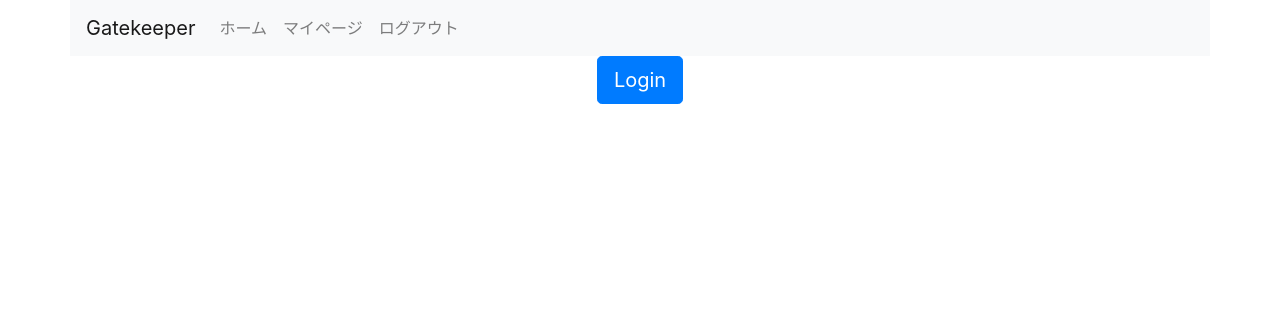
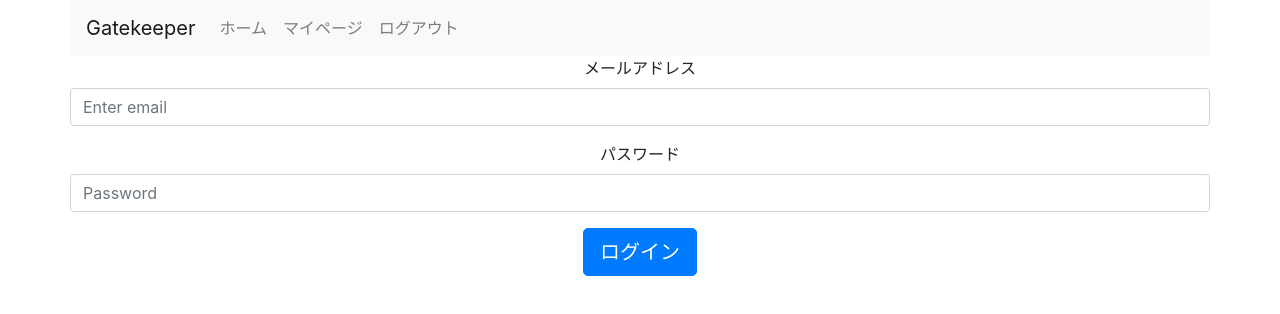
Before and after one commit to kenoga/gate-keeper-cms, a React (Create React App) app in the folder frontend/: page /login in a window 1280 px wide. Shown: the top 314 px of the page. Built offline with nearby package versions, Linux system fonts and the light colour scheme.

Commit message:
simple login impl

```diff
--- a/frontend/package.json
+++ b/frontend/package.json
@@ -47,5 +47,5 @@
       "last 1 safari version"
     ]
   },
-  "proxy": "http://localhost:8080"
+  "proxy": "http://localhost:5000"
 }
--- a/frontend/src/Login.tsx
+++ b/frontend/src/Login.tsx
@@ -1,25 +1,69 @@
-import userEvent from '@testing-library/user-event';
-import React, { FC, ReactNode } from 'react';
-import { Button } from 'react-bootstrap';
-import { RouteComponentProps } from 'react-router-dom';
-import User from './User';
+import React, { FC, ReactNode, useState } from "react";
+import { Button, Form } from "react-bootstrap";
+import { RouteComponentProps } from "react-router-dom";
+import User from "./User";
 
-type Props = {
+type Props = {};
+
+type LoginRequest = {
+  email: string,
+  password: string
 }
 
+const handleSubmit = (e: React.MouseEvent, props: RouteComponentProps, params: LoginRequest) => {
+  console.log("submit!");
+  fetch('/api/login', {
+    method: 'POST',
+    mode: 'same-origin',
+    headers: {
+      'Content-Type': 'application/json'
+    },
+    body: JSON.stringify(params)
 
-const handleSubmit = (e: React.MouseEvent, props: RouteComponentProps) => {
-    console.log("submit!");
-    User.login('test', 'test');
-    props.history.push("/")
-    window.location.reload(); // ページを再レンダリングしてるのでよくない。
-}
+  }).then(response => {
+    if (!response.ok)  {
+      if (response.status === 401) {
+      throw new Error('Wrong email and password.')
+      }
+      throw new Error('Failed to request.')
+    }
+    return response.json()
+  }).then(json => {
+    User.login("test", "test");
+    props.history.push("/");
+    window.location.reload();
+  }).catch(error => {
+    console.error(error);
+  })
+};
 
 
-const Login: React.FC<RouteComponentProps> = (props) =>
-    <div className="text-center">
-        <Button size="lg" onClick={(e) => {handleSubmit(e, props)}}>Login</Button>
-    </div>
+const Login: React.FC<RouteComponentProps> = (props) => {
+  const [email, setEmail] = useState("");
+  const [password, setPassword] = useState("");
 
+  return <div className="text-center">
+    <Form>
+      <Form.Group controlId="formBasicEmail">
+        <Form.Label>メールアドレス</Form.Label>
+        <Form.Control type="email" placeholder="Enter email" onChange={ (e) => setEmail(e.target.value) } />
+      </Form.Group>
+
+      <Form.Group controlId="formBasicPassword">
+        <Form.Label>パスワード</Form.Label>
+        <Form.Control type="password" placeholder="Password" onChange={ (e) => setPassword(e.target.value) }/>
+      </Form.Group>
+    </Form>
+
+    <Button
+      size="lg"
+      onClick={(e) => {
+        handleSubmit(e, props, { email: email, password: password });
+      }}
+    >
+      ログイン
+    </Button>
+  </div>
+};
 
 export default Login;
```
